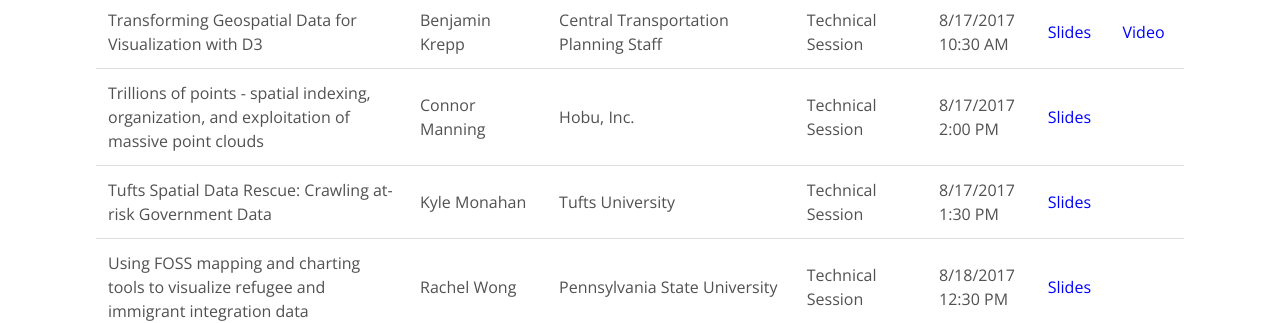
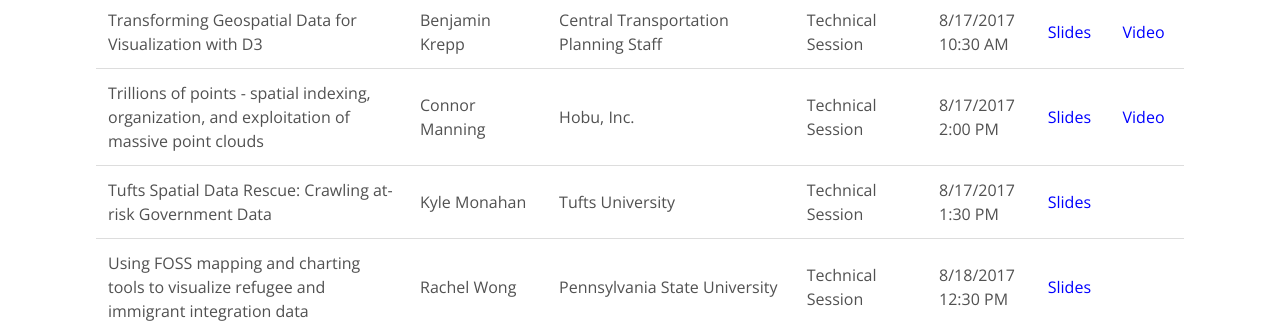
Before and after one commit to AvidGeo/foss4g2017-dev, a Jekyll site: the page built from post_conference/index.html, in a window 1280 px wide and 900 px high, scrolled down 12833 px. Shown: the part 154-477 px from the top of the window. Built offline with Jekyll 4.4.1, drawn with Linux system fonts in a browser that asks for light colours.

Commit message:
add Hobu video

```diff
--- a/post_conference/index.html
+++ b/post_conference/index.html
@@ -659,7 +659,7 @@
                 <td>Technical Session</td>
                 <td>8/17/2017 2:00 PM</td>
                 <td><a href="https://s3.amazonaws.com/entwine.io/slides/foss4g2017/index.html#/" style="color:blue;">Slides</a></td>
-                <td></td>
+                <td><a href="https://vimeo.com/245073446" style="color:blue;">Video</a></td>
             </tr>
             <tr><td>Tufts Spatial Data Rescue: Crawling at-risk Government Data</td><td>Kyle Monahan</td><td>Tufts University</td><td>Technical Session</td><td>8/17/2017 1:30 PM</td><td><A href="https://1drv.ms/p/s!Av1xigjK8vSBhZ4ZHS_MDSnkGDSB5w" style="color:blue;">Slides</a></td><td></td></tr>
             <tr><td>Using FOSS mapping and charting tools to visualize refugee and immigrant integration data</td><td>Rachel Wong</td><td>Pennsylvania State University</td><td>Technical Session</td><td>8/18/2017 12:30 PM</td><td><a href="https://docs.google.com/presentation/d/1R92WjKfVEXpP1pySE0MOotB-gPNB-QTK1DKpQlhxWZU/edit?usp=sharing" style="color:blue;">Slides</a></td><td></td></tr>
```
